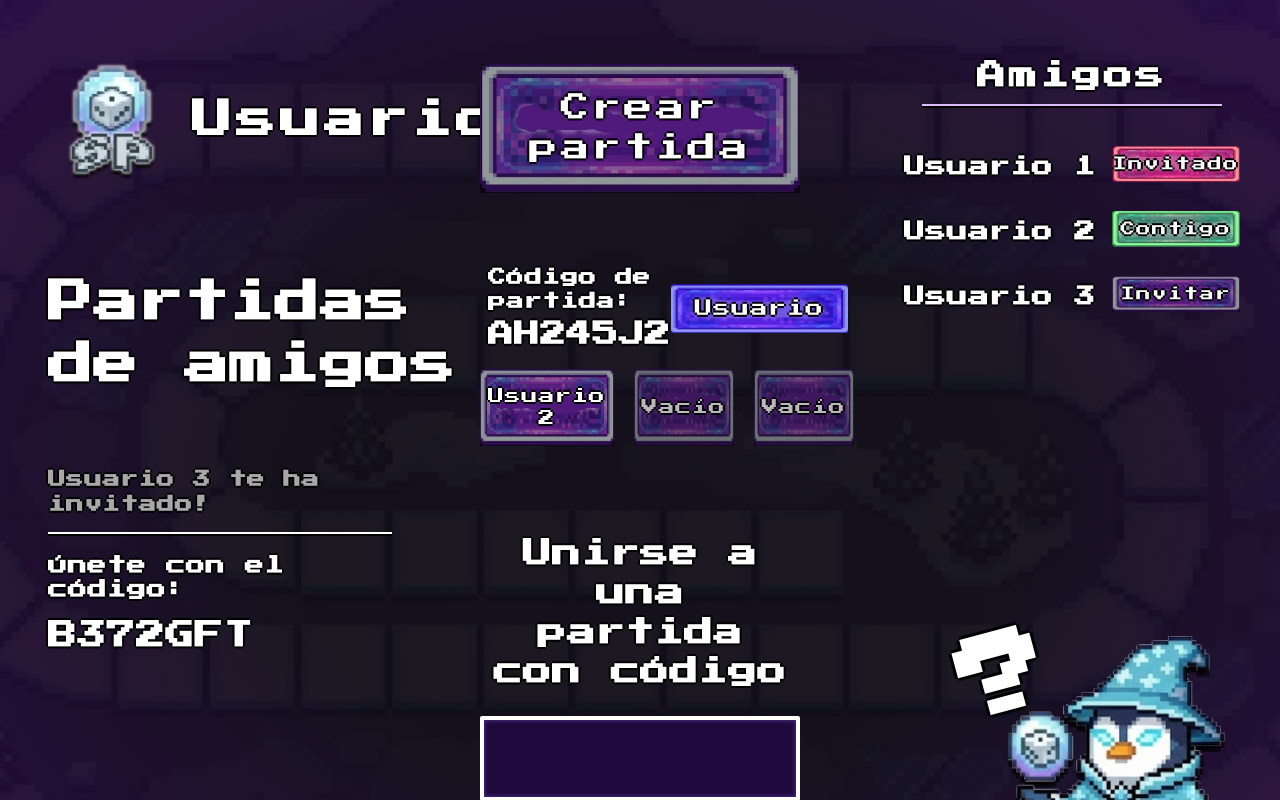
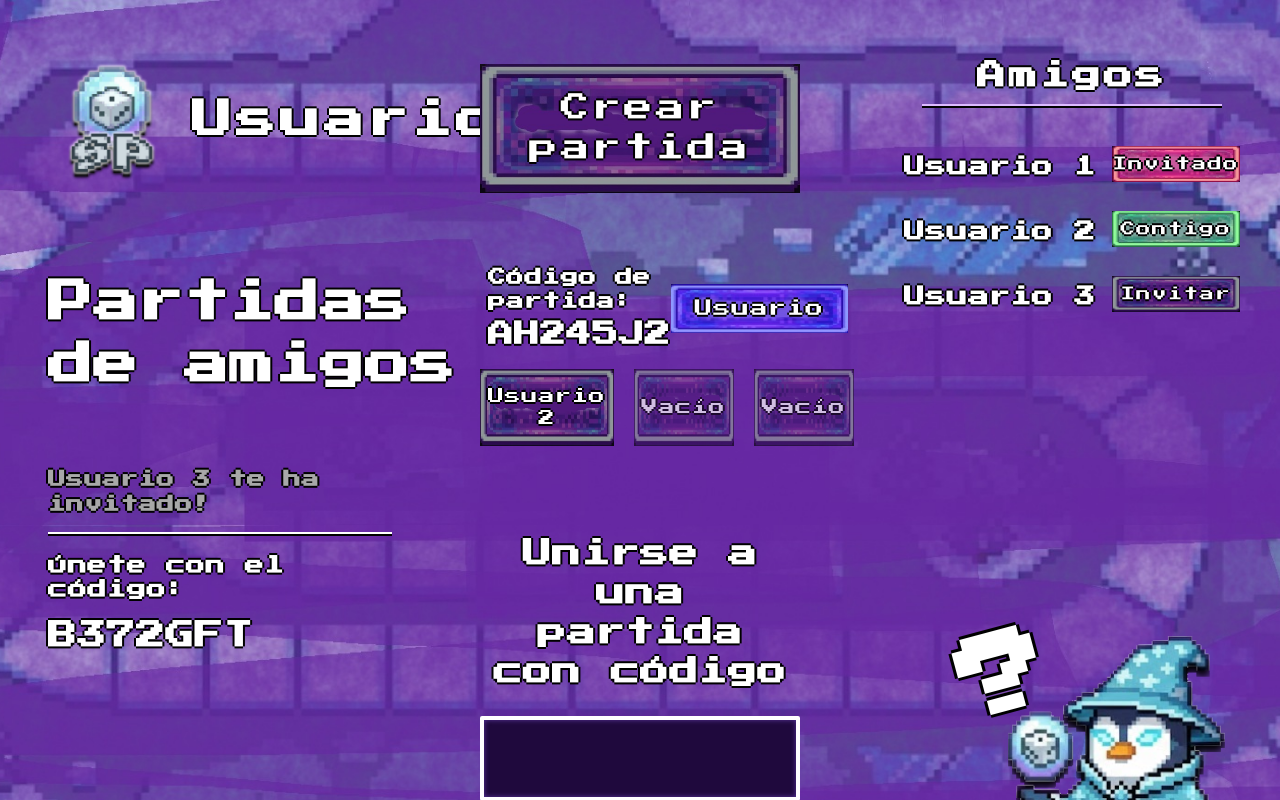
Before and after one commit to UNIZAR-30226-2026-05/frontend-web, a Next.js app: page /menu in a window 1280 px wide. Shown: the top 800 px of the page. Built offline with nearby package versions, Linux system fonts and the light colour scheme.

Commit message:
Usar imagen de fondo con gradiente ya aplicado en vez de usar CSS

```diff
--- a/app/menu/page.tsx
+++ b/app/menu/page.tsx
@@ -8,16 +8,13 @@ export default function MenuPage() {
         <div
             className="text-white min-h-screen grid grid-cols-3 gap-8 p-8 font-pixel font-normal text-xl tracking-wide relative overflow-hidden"
             style={{
-                backgroundImage: "url('/tableroVacio.jpg')",
+                backgroundImage: "url('/bg.jpg')",
                 backgroundSize: "cover",
-                backgroundPosition: "center"
+                backgroundPosition: "center",
+                backgroundRepeat: "no-repeat"
             }}
         >
-            {/* Overlay oscuro para la imagen de fondo */}
-            <div
-                className="absolute inset-0 z-0 pointer-events-none"
-                style={{ background: 'radial-gradient(ellipse, rgba(17, 12, 22, 0.95) 40%, rgba(48,7,77,0.95) 120%)' }}
-            ></div>
+
 
             {/* Columna Izquierda: Usuario y Partidas */}
             <div className="flex flex-col gap-8 h-full z-10 relative">
```
Also changed, not shown: public/bg.jpg (added).
